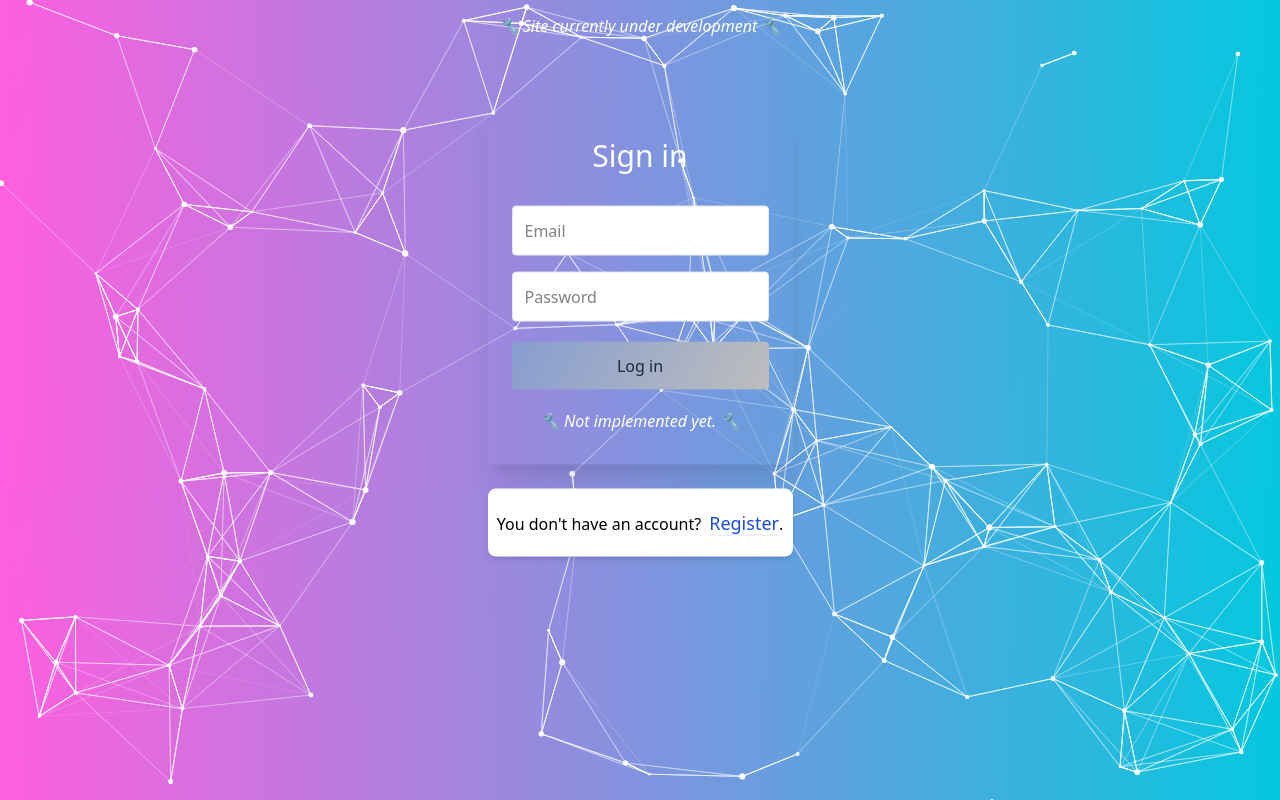
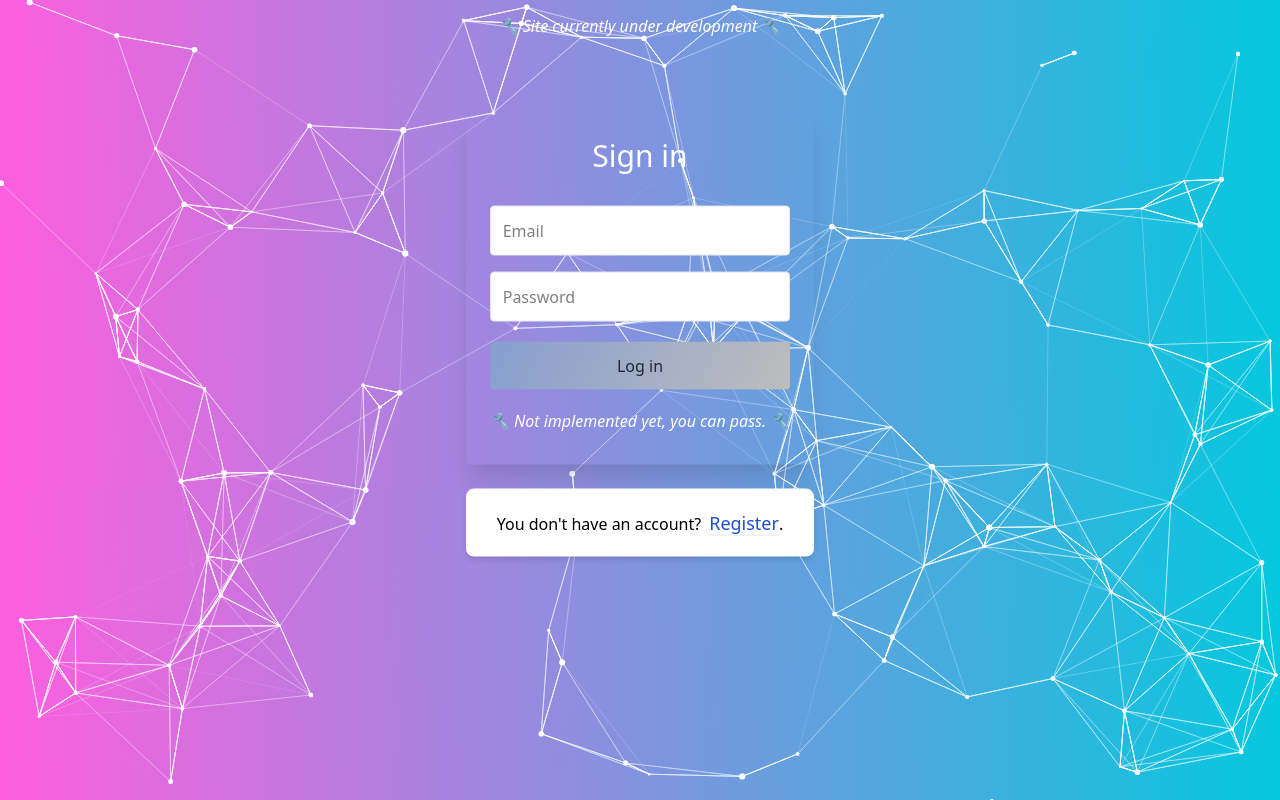
Before and after one commit to MarkelCA/smart-brain, a React (Create React App) app: page /register in a window 1280 px wide. Built offline with nearby package versions, Linux system fonts and the light colour scheme; what clarifai would draw is missing.

Commit message:
small change in develop message

```diff
--- a/src/components/SignIn/SignIn.js
+++ b/src/components/SignIn/SignIn.js
@@ -22,7 +22,7 @@ const SignUp = ({onSubmit, onRegister}) =>{
                                 type="submit"
                                 className="w-full text-center py-3 rounded bg-blue-600 text-gray-800 hover:text-white focus:text-white hover:bg-green-dark focus:outline-none my-1"
                             >Log in</button>
-                            <p className='development'>🔧 Not implemented yet. 🔧</p>
+                            <p className='development'>🔧 Not implemented yet, you can pass. 🔧</p>
                         </div>
 
                         <div className="text-grey-dark mt-6 bg-white px-2 py-5 rounded-lg shadow-md text-black w-full">
```
